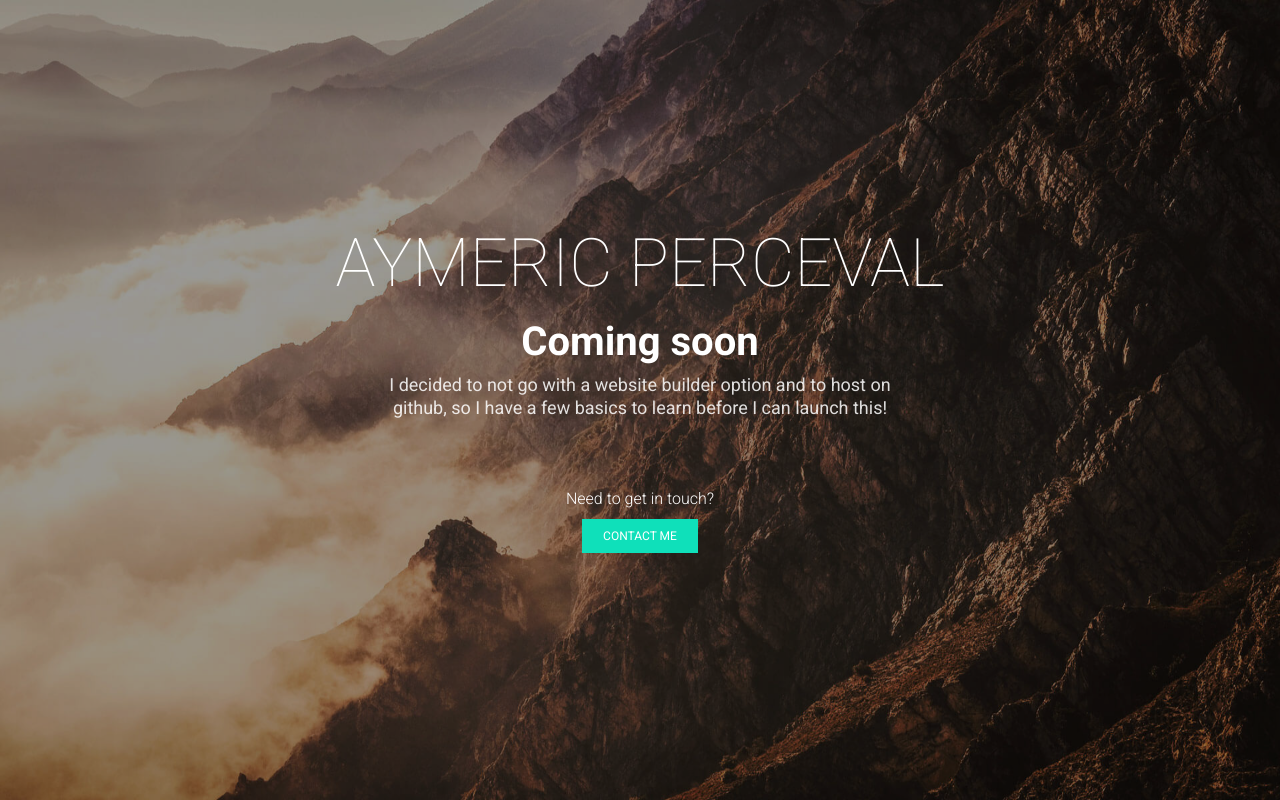
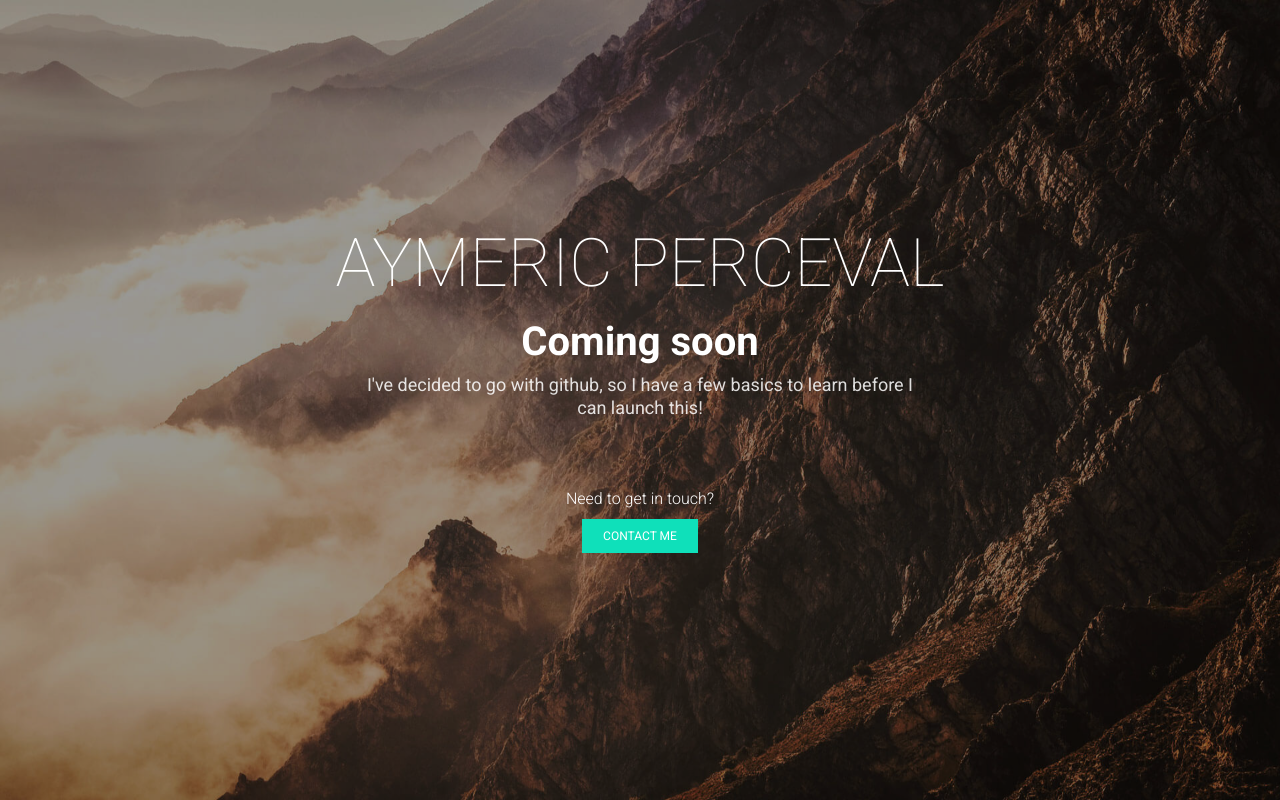
Before and after one commit to cyrem-mrik/in-progress, a plain HTML site: page index.html in a window 1280 px wide. Drawn offline with Linux system fonts and the light colour scheme.

Commit message:
Update index.html

```diff
--- a/index.html
+++ b/index.html
@@ -26,7 +26,7 @@
                                 <h2>Coming soon</h2>
                                 <div class="row">
                                     <div class="col-sm-6 col-sm-offset-3">
-                                        <p>I decided to not go with a website builder option and to host on github, so I have a few basics to learn before I can launch this!</p>
+                                        <p>I've decided to go with github, so I have a few basics to learn before I can launch this!</p>
                                     </div>
                                 </div>
                             </div>
```
